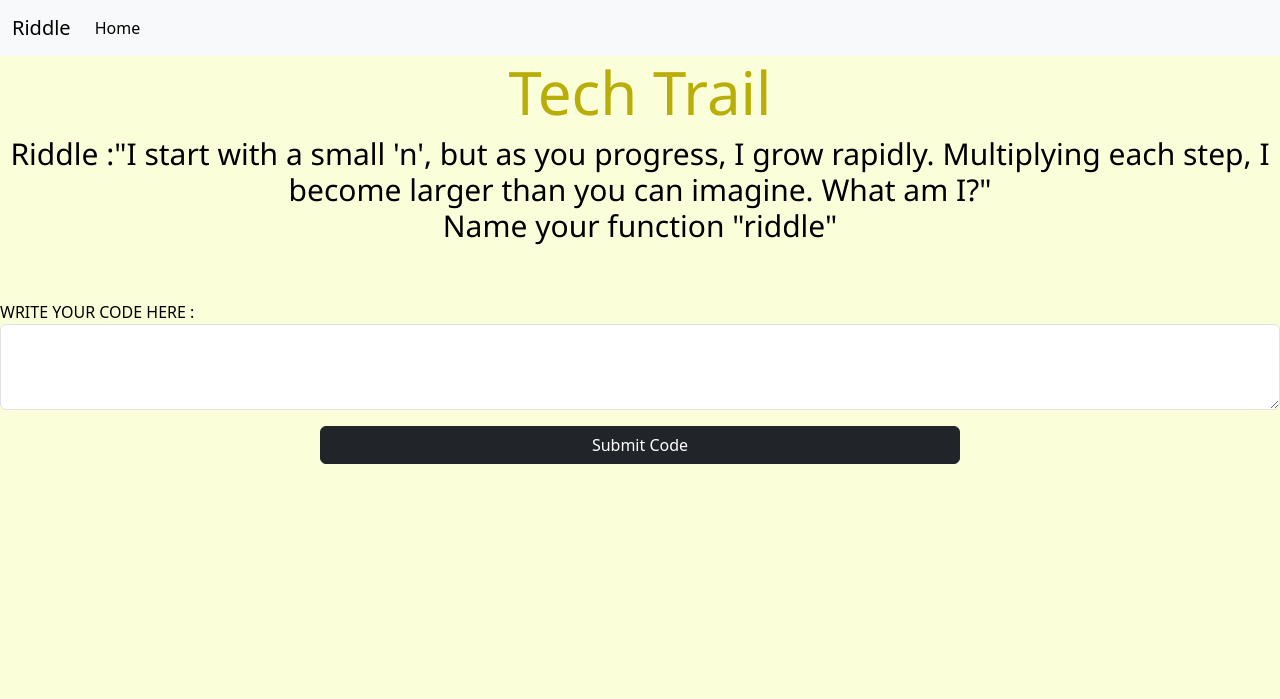
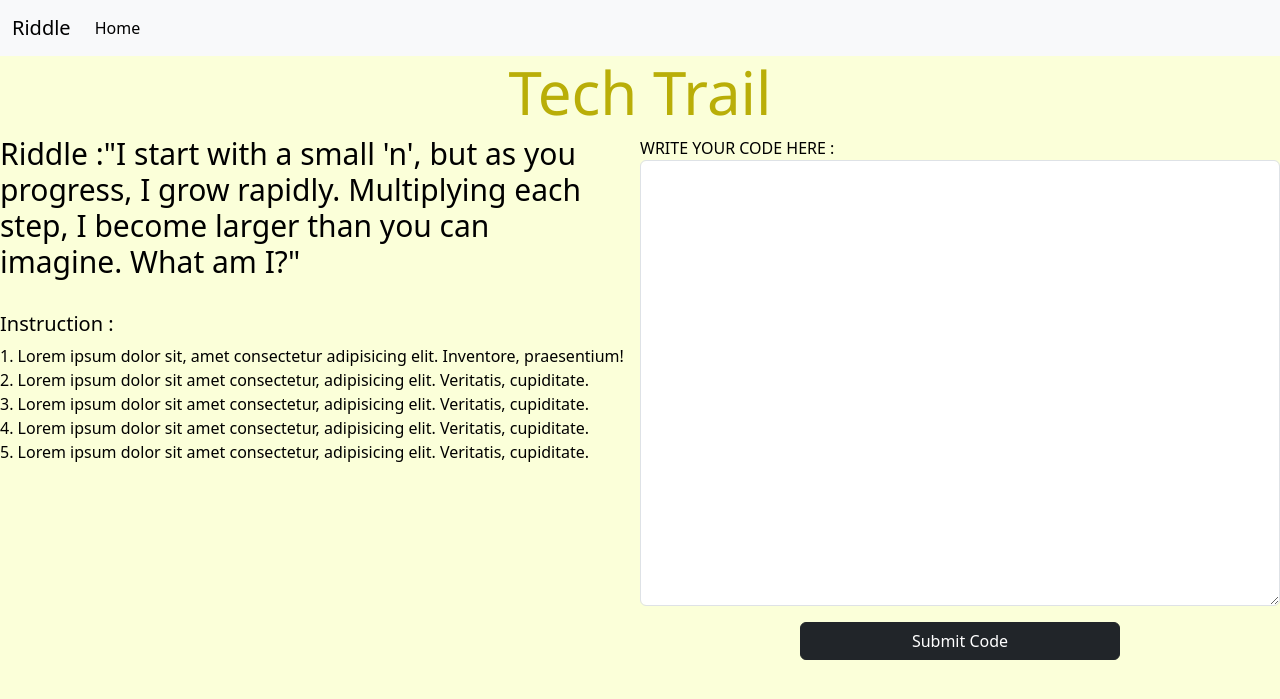
Before and after one commit to AbbasKothari1552/Tech-Trail, a Django app: page / in a window 1280 px wide. Shown: the top 699 px of the page. Run offline with Django 5.2, Linux system fonts and the light colour scheme.

Commit message:
Changes in index.html

```diff
--- a/static/style.css
+++ b/static/style.css
@@ -20,3 +20,15 @@ width: 300px;
 margin: auto;
 border-radius: 15px;
 }
+
+#mainContainer {
+    display: flex;
+  }
+
+  #leftPart {
+    flex: 1;
+  }
+
+  #rightPart {
+    flex: 1;
+  }
--- a/templates/index.html
+++ b/templates/index.html
@@ -2,12 +2,18 @@
 <!DOCTYPE html>
 <html lang="en">
   <head>
-    <meta charset="UTF-8">
-    <meta name="viewport" content="width=device-width, initial-scale=1.0">
+    <meta charset="UTF-8" />
+    <meta name="viewport" content="width=device-width, initial-scale=1.0" />
     <title>Tech Trail</title>
-    <link href="https://cdn.jsdelivr.net/npm/bootstrap@5.3.2/dist/css/bootstrap.min.css" rel="stylesheet" integrity="sha384-T3c6CoIi6uLrA9TneNEoa7RxnatzjcDSCmG1MXxSR1GAsXEV/Dwwykc2MPK8M2HN" crossorigin="anonymous">
+    <link
+      href="https://cdn.jsdelivr.net/npm/bootstrap@5.3.2/dist/css/bootstrap.min.css"
+      rel="stylesheet"
+      integrity="sha384-T3c6CoIi6uLrA9TneNEoa7RxnatzjcDSCmG1MXxSR1GAsXEV/Dwwykc2MPK8M2HN"
+      crossorigin="anonymous"
+    />
 
-   <link rel="stylesheet" href="{% static 'style.css'%}">
+    <link rel="stylesheet" href="{% static 'style.css' %}" />
+
   </head>
   <body>
     {% include 'navbar.html' %}
@@ -15,28 +21,65 @@
       {% for msg in messages%}
     <div class="alert alert-warning alert-dismissible fade show" role="alert">
       {{msg}}
-    <button type="button" class="btn-close" data-bs-dismiss="alert" aria-label="Close"></button>
+      <button
+        type="button"
+        class="btn-close"
+        data-bs-dismiss="alert"
+        aria-label="Close"
+      ></button>
     </div>
     {% endfor%}
      {% endif %}
-   <div id="backgroundDiv1"> <h1 id="mainHeading" class="heading1">Tech Trail</h1> </div>
-    <div id="backgroundDiv2"><h4 id="clue" class="heading1">Riddle :"I start with a small 'n', but as you progress, I grow rapidly. Multiplying each step, I become larger than you can imagine. What am I?"
-      <br>Name your function "riddle"</h4></div>
-    <br><br>
+    <div id="backgroundDiv1">
+      <h1 id="mainHeading" class="heading1">Tech Trail</h1>
+    </div>
+
+    <div id="mainContainer">
+
+      <div id="leftPart">
+        <div id="backgroundDiv2">
+          <h4 id="clue" >
+            Riddle :"I start with a small 'n', but as you progress, I grow
+            rapidly. Multiplying each step, I become larger than you can
+            imagine. What am I?"
+          </h4><br>
+          <h5>Instruction :</h5>
+          <p>1. Lorem ipsum dolor sit, amet consectetur adipisicing elit. Inventore, praesentium! <br>
+             2. Lorem ipsum dolor sit amet consectetur, adipisicing elit. Veritatis, cupiditate. <br>
+             3. Lorem ipsum dolor sit amet consectetur, adipisicing elit. Veritatis, cupiditate. <br>
+             4. Lorem ipsum dolor sit amet consectetur, adipisicing elit. Veritatis, cupiditate. <br>
+             5. Lorem ipsum dolor sit amet consectetur, adipisicing elit. Veritatis, cupiditate. <br>
+          </p>
+        </div>
+        <br /><br />
+      </div>
+
+      <div id="rightPart">
         <form method="POST" action="user_code">
           {% csrf_token %}
           <div class="mb-3">
-            <label for="exampleFormControlTextarea1" >WRITE YOUR CODE HERE :</label>
-            <textarea name= "code" class="form-control" id="exampleFormControlTextarea1" rows="3"></textarea>
+            <label for="exampleFormControlTextarea1"
+              >WRITE YOUR CODE HERE :</label
+            >
+            <textarea
+              name="code"
+              class="form-control"
+              id="exampleFormControlTextarea1"
+              rows="18"
+            ></textarea>
           </div>
           <div class="d-grid gap-2 col-6 mx-auto">
             <button class="btn btn-dark" type="submit">Submit Code</button>
           </div>
+        </form>
+      </div>
 
+    </div>
 
-    </form>
-
-    <script src="https://cdn.jsdelivr.net/npm/bootstrap@5.3.2/dist/js/bootstrap.bundle.min.js" integrity="sha384-C6RzsynM9kWDrMNeT87bh95OGNyZPhcTNXj1NW7RuBCsyN/o0jlpcV8Qyq46cDfL" crossorigin="anonymous"></script>
-
+    <script
+      src="https://cdn.jsdelivr.net/npm/bootstrap@5.3.2/dist/js/bootstrap.bundle.min.js"
+      integrity="sha384-C6RzsynM9kWDrMNeT87bh95OGNyZPhcTNXj1NW7RuBCsyN/o0jlpcV8Qyq46cDfL"
+      crossorigin="anonymous"
+    ></script>
   </body>
 </html>
```
Also changed, not shown: 1 other file. Lines whose indentation alone changed are shown as unchanged.
